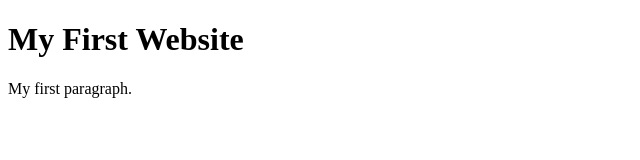
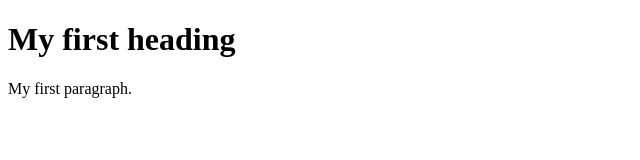
Before and after one commit to Pointdexter99/codersrank-template-vkkzuw, a website: page index.html in a window 1280 px wide. Shown: the whole page, without its empty margins (0-640 px from the left). Drawn offline with Linux system fonts and the light colour scheme.

Commit message:
1 file modified

```diff
--- a/index.html
+++ b/index.html
@@ -5,7 +5,7 @@
   </head>
   <body>
 
-    <h1>My First Website</h1>
+    <h1>My first heading</h1>
     <p>My first paragraph.</p>
 
   </body>
```
